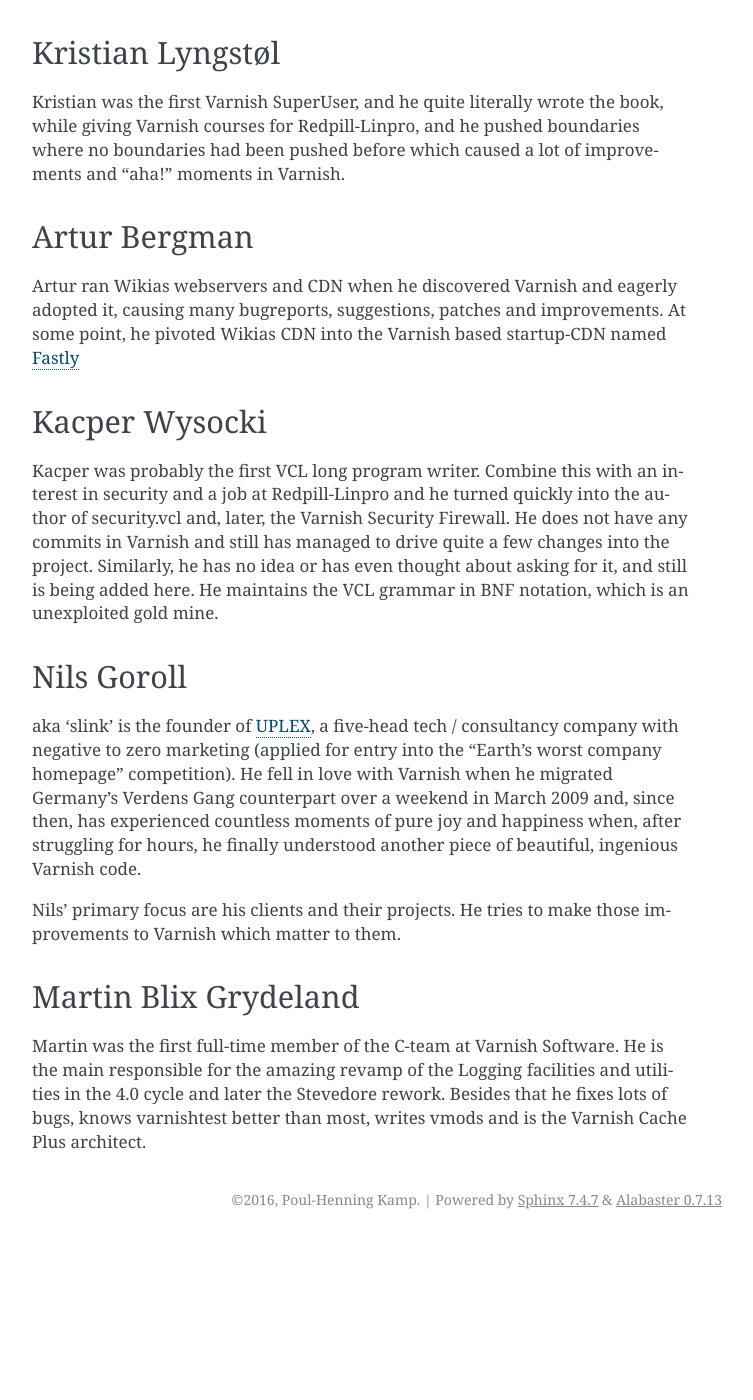
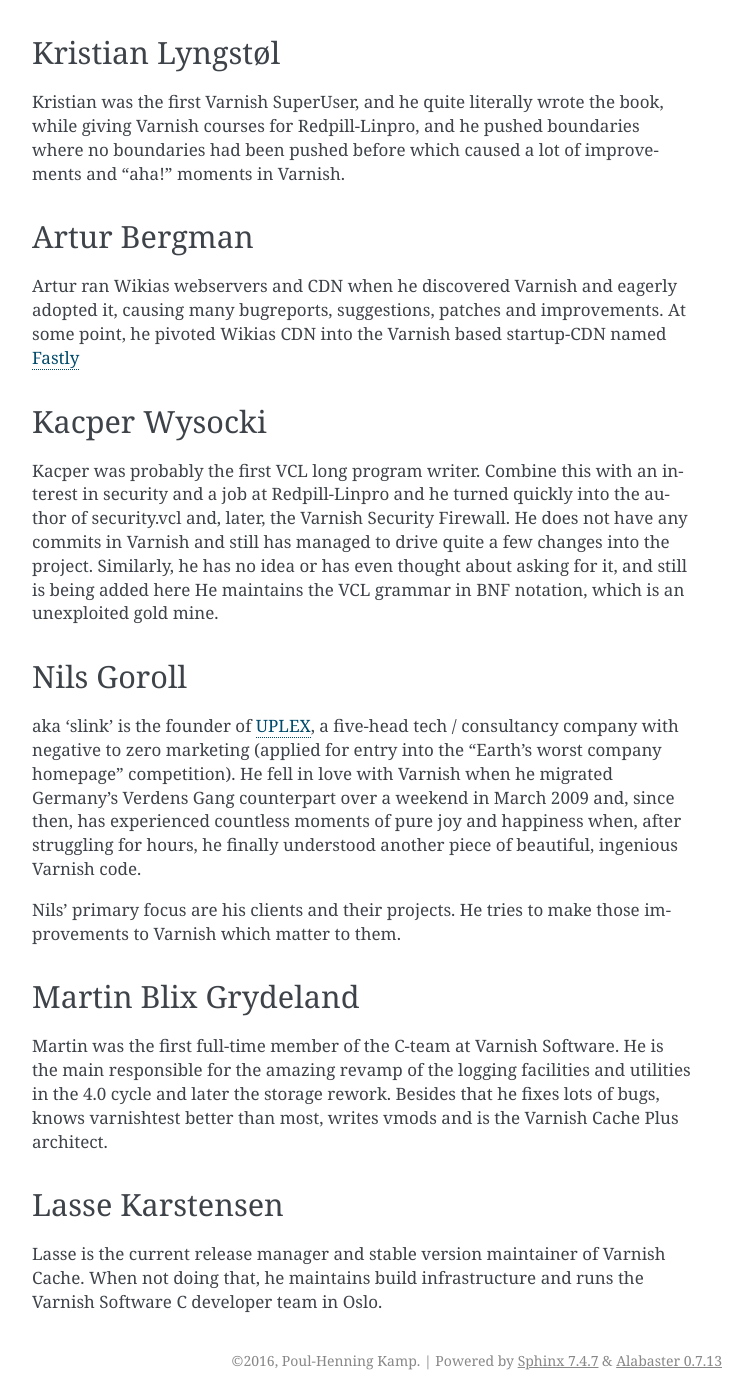
Before and after one commit to varnishcache/homepage, a Sphinx documentation site: the page built from R1/source/faq/who.rst, in a window 1280 px wide and 1400 px high, scrolled down 1544 px. Shown: the whole window, without its empty margins (388-1141 px from the left). Built offline with Sphinx 7.4.7, drawn with Linux system fonts in a browser that asks for light colours; pages that are not in the unit, such as notebooks, are missing from menus; comment, search, counter and statistics services are not loaded; before the commit the page ends 2783 px from its top, so only the background shows below that; some of the changed text lies outside the part shown.

```diff
--- a/R1/source/faq/who.rst
+++ b/R1/source/faq/who.rst
@@ -33,7 +33,7 @@ He does have 30+ years of experience in systems programming, and
 that seems useful too.
 
 PHK's `random outbursts </docs/trunk/phk/index.html>`_ has their own
-section in the varnish documentation.
+section in the Varnish documentation.
 
 Per Buer
 ~~~~~~~~
@@ -61,7 +61,7 @@ Stig Sandbeck Mathisen
 
 Stig works at Redpill-Linpro and is the guy in charge of packaging Varnish
 for Debian, which means Ubuntu users owe him a thanks also. Besides this,
-he maintains vcl-mode for emacs and is generally a nice and helpful guy.
+he maintains VCL-mode for emacs and is generally a nice and helpful guy.
 
 
 Tollef Fog Heen
@@ -97,7 +97,7 @@ an interest in security and a job at Redpill-Linpro and he turned
 quickly into the author of security.vcl and, later, the Varnish Security
 Firewall. He does not have any commits in Varnish and still has managed
 to drive quite a few changes into the project. Similarly, he has no idea
-or has even thought about asking for it, and still is being added here.
+or has even thought about asking for it, and still is being added here
 He maintains the VCL grammar in BNF notation, which is an unexploited
 gold mine.
 
@@ -120,7 +120,14 @@ Martin Blix Grydeland
 ~~~~~~~~~~~~~~~~~~~~~
 
 Martin was the first full-time member of the C-team at Varnish Software.
-He is the main responsible for the amazing revamp of the Logging
-facilities and utilities in the 4.0 cycle and later the Stevedore
+He is the main responsible for the amazing revamp of the logging
+facilities and utilities in the 4.0 cycle and later the storage
 rework. Besides that he fixes lots of bugs, knows varnishtest better
 than most, writes vmods and is the Varnish Cache Plus architect.
+
+Lasse Karstensen
+~~~~~~~~~~~~~~~~
+
+Lasse is the current release manager and stable version maintainer of
+Varnish Cache. When not doing that, he maintains build infrastructure
+and runs the Varnish Software C developer team in Oslo.
```
